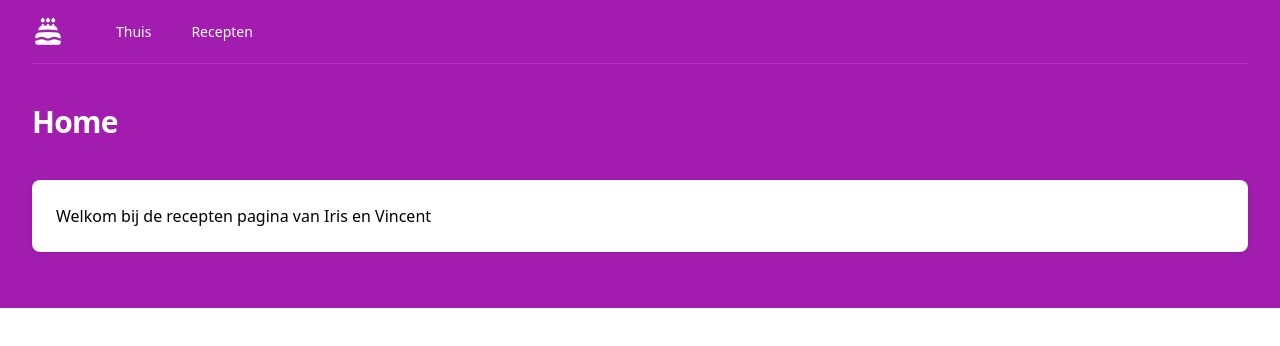
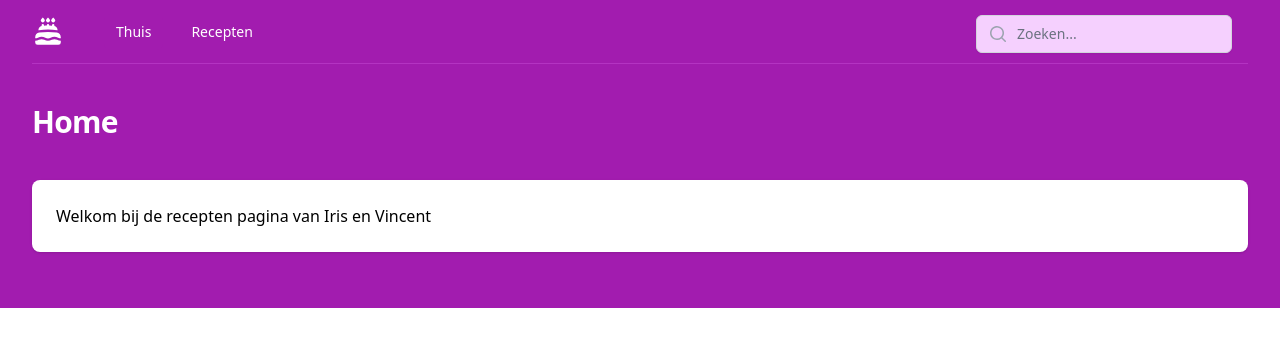
Before and after one commit to IrisvM/monchou, a Next.js app: page / in a window 1280 px wide. Shown: the top 346 px of the page. Built offline with nearby package versions, Linux system fonts and the light colour scheme.

Commit message:
Add basic search

```diff
--- a/components/Layout/Layout.tsx
+++ b/components/Layout/Layout.tsx
@@ -5,6 +5,9 @@ import { Bars3Icon, XMarkIcon } from '@heroicons/react/24/outline';
 import Link from '../Link';
 import Header from '../Header/Header';
 import Head from 'next/head';
+import { SearchContent } from '../../pages/api/recipes';
+import { MagnifyingGlassIcon } from '@heroicons/react/20/solid';
+import { useRouter } from 'next/router';
 
 const navigation = [
   { name: 'Thuis', href: '/', exact: true },
@@ -14,7 +17,10 @@ const navigation = [
 export default function Layout({
   children,
   title,
-}: PropsWithChildren<{ title?: string }>) {
+}: PropsWithChildren<{ title?: string; searchContent?: SearchContent }>) {
+  const router = useRouter();
+  const { query } = router.query;
+
   return (
     <>
       <Head>
@@ -29,8 +35,8 @@ export default function Layout({
             {({ open }) => (
               <>
                 <div className="mx-auto max-w-7xl px-2 sm:px-4 lg:px-8">
-                  <div className="relative flex h-16 items-center justify-between lg:border-b lg:border-fuchsia-400 lg:border-opacity-25">
-                    <div className="flex items-center px-2 lg:px-0">
+                  <div className="relative flex h-16 items-center justify-end lg:border-b lg:border-fuchsia-400 lg:border-opacity-25">
+                    <div className="flex items-center px-2 lg:px-0 justify-self-start grow">
                       <div className="flex-shrink-0">
                         <CakeIcon className="h-8 w-8 text-white" />
                       </div>
@@ -54,7 +60,27 @@ export default function Layout({
                         </div>
                       </div>
                     </div>
-                    <div className="flex lg:hidden">
+                    <div className="flex mr-4">
+                      <div className="relative mt-1 rounded-md shadow-sm">
+                        <div className="pointer-events-none absolute inset-y-0 left-0 flex items-center pl-3">
+                          <MagnifyingGlassIcon
+                            className="h-5 w-5 text-gray-400"
+                            aria-hidden="true"
+                          />
+                        </div>
+                        <form action="/zoeken" method="get">
+                          <input
+                            type="search"
+                            name="query"
+                            id="searchQuery"
+                            defaultValue={query}
+                            className="block w-full bg-fuchsia-200 rounded-md border-gray-300 pl-10 focus:border-fuchsia-500 focus:ring-fuchsia-500 sm:text-sm"
+                            placeholder="Zoeken..."
+                          />
+                        </form>
+                      </div>
+                    </div>
+                    <div className="flex lg:hidden justify-self-end justify-end">
                       {/* Mobile menu button */}
                       <Disclosure.Button className="inline-flex items-center justify-center rounded-md bg-fuchsia-700 p-2 text-fuchsia-200 hover:bg-fuchsia-500 hover:bg-opacity-75 hover:text-white focus:outline-none focus:ring-2 focus:ring-white focus:ring-offset-2 focus:ring-offset-fuchsia-600">
                         <span className="sr-only">Open main menu</span>
--- /dev/null
+++ b/components/RecipeCard/RecipeCard.tsx
@@ -0,0 +1,26 @@
+import { Recipe } from '../../pages/api/recipes';
+import RecipeMeta from '../RecipeMeta';
+
+export default function RecipeCard({ recipe }: { recipe: Recipe }) {
+  return (
+    <li
+      key={recipe.slug}
+      className="col-span-1 flex flex-col divide-y divide-gray-200 rounded-lg bg-white text-center shadow border border-gray-100 hover:border-fuchsia-100"
+    >
+      <a href={`/recepten/${recipe.slug}`} className="flex flex-1 flex-col p-8">
+        {/* <img
+              className="mx-auto h-32 w-32 flex-shrink-0 rounded-full"
+              src="#"
+              alt=""
+            /> */}
+        <div className="mx-auto h-32 w-32 flex-shrink-0 rounded-full bg-gray-200 text-center align-middle leading-[8rem] text-xl font-bold">
+          {recipe.title.substring(0, 2).toUpperCase()}
+        </div>
+        <h3 className="mt-6 text-sm font-medium text-gray-900">
+          {recipe.title}
+        </h3>
+        <RecipeMeta tags={recipe.tags} type={recipe.type} />
+      </a>
+    </li>
+  );
+}
--- /dev/null
+++ b/components/RecipeCard/index.ts
@@ -0,0 +1,3 @@
+import RecipeCard from './RecipeCard';
+
+export default RecipeCard;
--- /dev/null
+++ b/components/RecipeList/RecipeList.tsx
@@ -0,0 +1,15 @@
+import { Recipe } from '../../pages/api/recipes';
+import RecipeCard from '../RecipeCard';
+
+export default function RecipeList({ recipes }: { recipes: Recipe[] }) {
+  return (
+    <ul
+      role="list"
+      className="grid grid-cols-1 gap-6 sm:grid-cols-2 md:grid-cols-3 lg:grid-cols-4"
+    >
+      {recipes.map((recipe) => (
+        <RecipeCard key={recipe.slug} recipe={recipe} />
+      ))}
+    </ul>
+  );
+}
--- /dev/null
+++ b/components/RecipeList/index.ts
@@ -0,0 +1,3 @@
+import RecipeList from './RecipeList';
+
+export default RecipeList;
--- a/pages/_app.tsx
+++ b/pages/_app.tsx
@@ -1,10 +1,17 @@
 import '../styles/globals.css';
 import type { AppProps } from 'next/app';
 import Layout from '../components/Layout';
+import { SearchContent } from './api/recipes';
 
-function MyApp({ Component, pageProps }: AppProps<{ title?: string }>) {
+function MyApp({
+  Component,
+  pageProps,
+}: AppProps<{ title?: string; search?: SearchContent }>) {
   return (
-    <Layout title={pageProps.title ?? Component.displayName}>
+    <Layout
+      title={pageProps.title ?? Component.displayName}
+      searchContent={pageProps.search}
+    >
       <Component {...pageProps} />
     </Layout>
   );
--- a/pages/api/recipes.ts
+++ b/pages/api/recipes.ts
@@ -12,6 +12,11 @@ export type Recipe = {
   content: string;
   type: string;
 };
+
+export type SearchContent = {
+  slug: string;
+  search: string;
+}[];
 
 export async function getRecipe(name: string): Promise<Recipe> {
   const fileContents = await fs.promises.readFile(
@@ -38,3 +43,10 @@ export async function listRecipes(): Promise<Recipe[]> {
       .map((name) => getRecipe(name))
   );
 }
+
+export async function searchRecipes(): Promise<SearchContent> {
+  return (await listRecipes()).map((r) => ({
+    search: r.title,
+    slug: r.slug,
+  }));
+}
--- a/pages/recepten/[slug].tsx
+++ b/pages/recepten/[slug].tsx
@@ -1,15 +1,16 @@
 import RecipeMeta from '../../components/RecipeMeta';
 import WYSIWYG from '../../components/WYSIWYG';
-import { getRecipe, listRecipes, Recipe as RecipeType } from '../api/recipes';
+import {
+  getRecipe,
+  listRecipes,
+  Recipe,
+  Recipe as RecipeType,
+} from '../api/recipes';
 
-type Props = RecipeType;
+type Props = { recipe: RecipeType };
 
 export default function Recipe({
-  ingredients,
-  tags,
-  content,
-  serving,
-  type,
+  recipe: { ingredients, tags, content, serving, type },
 }: Props) {
   return (
     <>
@@ -43,9 +44,11 @@ type Params = {
 
 export async function getStaticProps({
   params,
-}: Params): Promise<{ props: Props }> {
+}: Params): Promise<{ props: { recipe: RecipeType } }> {
   return {
-    props: await getRecipe(params.slug),
+    props: {
+      recipe: await getRecipe(params.slug),
+    },
   };
 }
 
--- a/pages/recepten/index.tsx
+++ b/pages/recepten/index.tsx
@@ -1,51 +1,20 @@
-import Head from 'next/head';
-import RecipeMeta from '../../components/RecipeMeta';
+import RecipeList from '../../components/RecipeList';
 import { listRecipes, Recipe } from '../api/recipes';
 
 type Props = {
   recipes: Recipe[];
 };
 export default function Recipes({ recipes }: Props) {
-  return (
-    <ul
-      role="list"
-      className="grid grid-cols-1 gap-6 sm:grid-cols-2 md:grid-cols-3 lg:grid-cols-4"
-    >
-      <Head>
-        <title>Recepten</title>
-      </Head>
-
-      {recipes.map((recipe) => (
-        <li
-          key={recipe.slug}
-          className="col-span-1 flex flex-col divide-y divide-gray-200 rounded-lg bg-white text-center shadow border border-gray-100 hover:border-fuchsia-100"
-        >
-          <a
-            href={`/recepten/${recipe.slug}`}
-            className="flex flex-1 flex-col p-8"
-          >
-            {/* <img
-              className="mx-auto h-32 w-32 flex-shrink-0 rounded-full"
-              src="#"
-              alt=""
-            /> */}
-            <div className="mx-auto h-32 w-32 flex-shrink-0 rounded-full bg-gray-200 text-center align-middle leading-[8rem] text-xl font-bold">
-              {recipe.title.substring(0, 2).toUpperCase()}
-            </div>
-            <h3 className="mt-6 text-sm font-medium text-gray-900">
-              {recipe.title}
-            </h3>
-            <RecipeMeta tags={recipe.tags} type={recipe.type} />
-          </a>
-        </li>
-      ))}
-    </ul>
-  );
+  return <RecipeList recipes={recipes} />;
 }
 Recipes.displayName = 'Recepten overzicht';
 
-export async function getStaticProps(): Promise<{ props: Props }> {
+export async function getStaticProps(): Promise<{
+  props: Props;
+}> {
   return {
-    props: { recipes: await listRecipes() },
+    props: {
+      recipes: await listRecipes(),
+    },
   };
 }
--- /dev/null
+++ b/pages/zoeken.tsx
@@ -0,0 +1,35 @@
+import { useRouter } from 'next/router';
+import { useMemo } from 'react';
+import RecipeList from '../components/RecipeList';
+import { listRecipes, Recipe } from './api/recipes';
+
+type Props = {
+  recipes: Recipe[];
+};
+export default function Home({ recipes }: Props) {
+  const router = useRouter();
+  const { query } = router.query;
+
+  const filteredRecipes = useMemo<Recipe[]>(() => {
+    const queryString = Array.isArray(query) ? query.join(' ') : query ?? '';
+    const safeRegexp = new RegExp(
+      queryString.replaceAll(/[.*+?^${}()|[\]\\]/g, '\\$&'),
+      'gi'
+    );
+
+    return recipes.filter((r) => safeRegexp.test(r.title));
+  }, [query, recipes]);
+
+  return <RecipeList recipes={filteredRecipes} />;
+}
+Home.displayName = 'Zoeken...';
+
+export async function getStaticProps(): Promise<{
+  props: Props;
+}> {
+  return {
+    props: {
+      recipes: await listRecipes(),
+    },
+  };
+}
```
